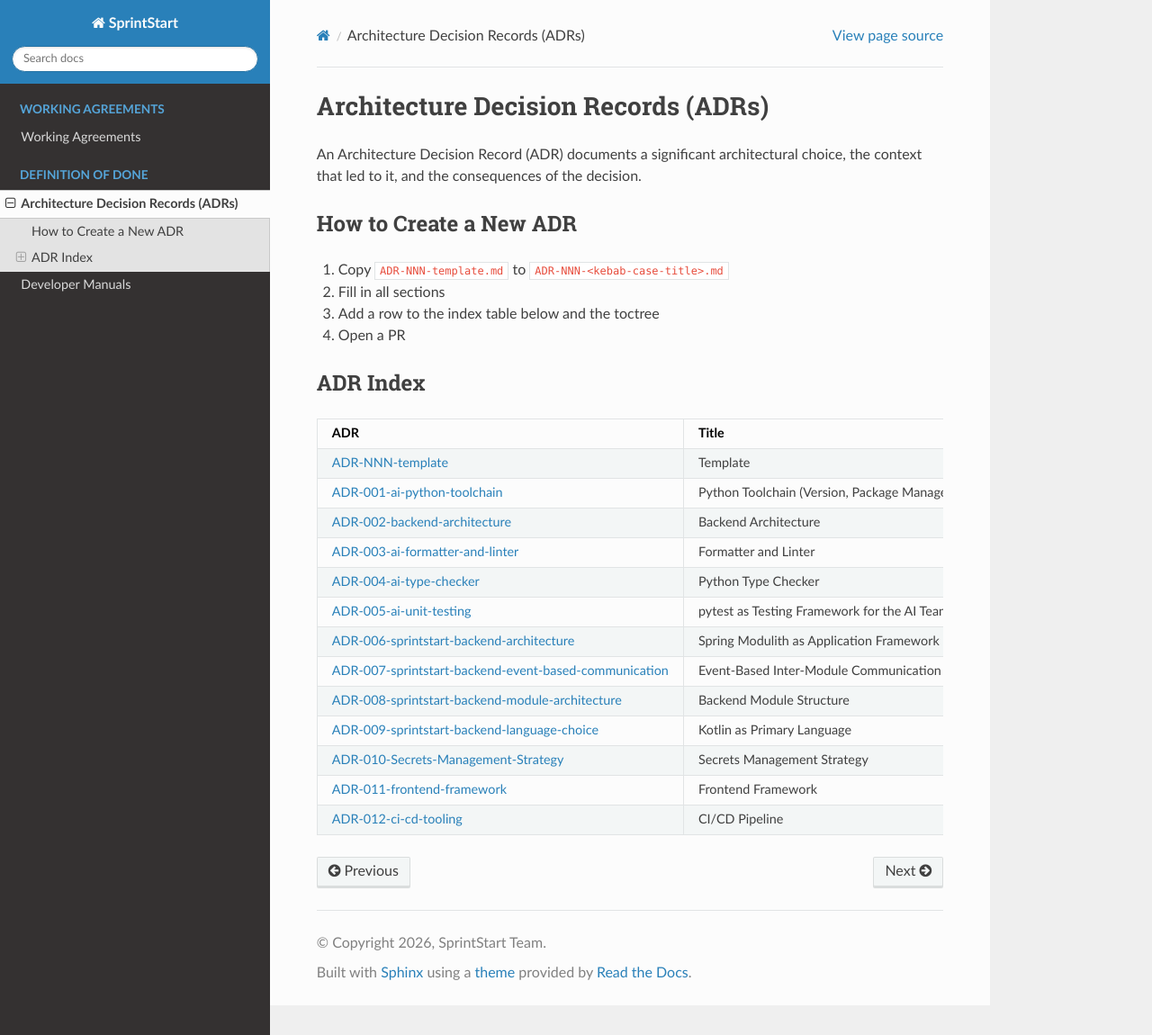
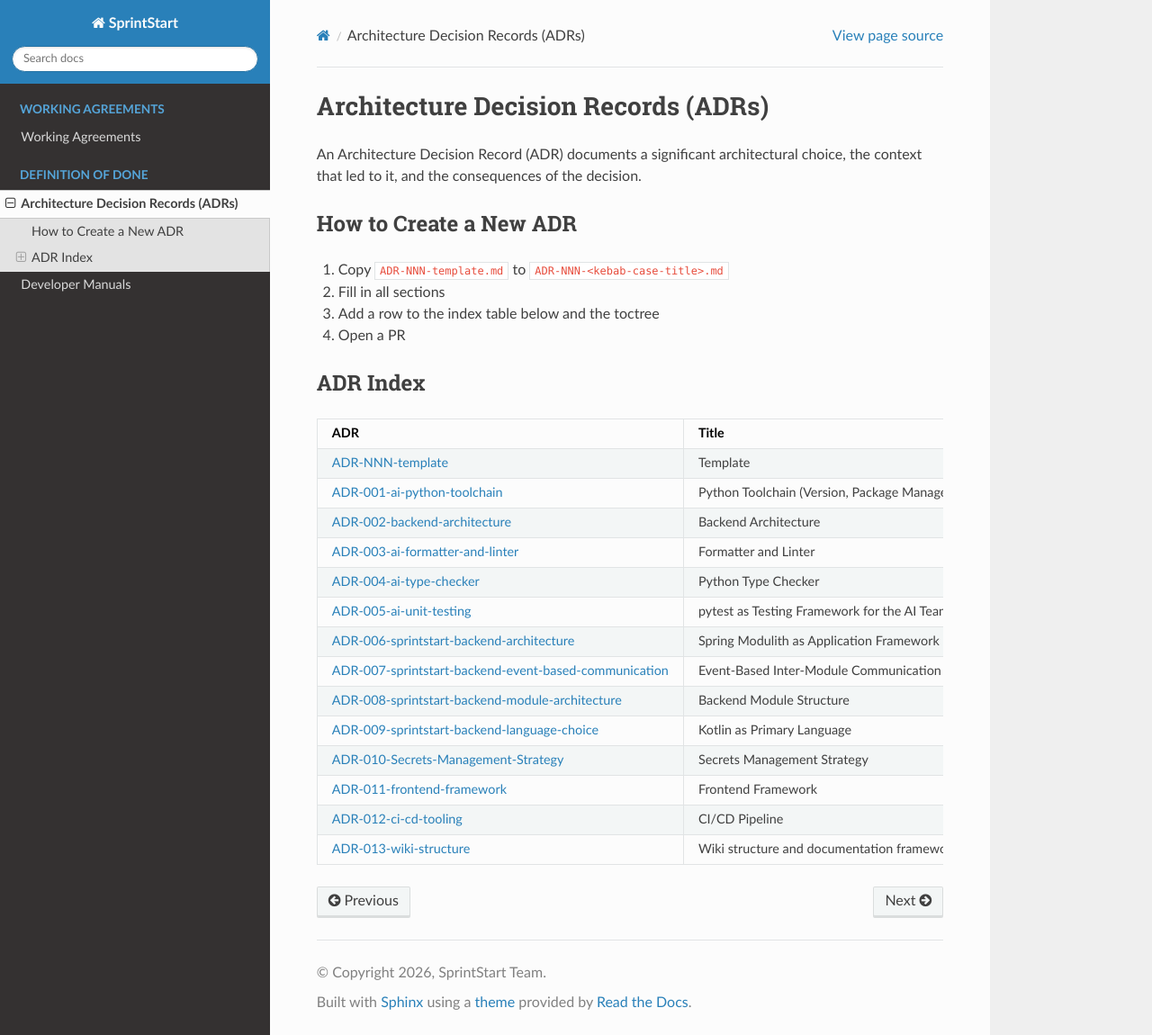
Before and after one commit to SprintStartProject/Wiki, a Sphinx documentation site: the page built from docs/source/adr/index.md, in a window 1280 px wide and 1150 px high. Shown: the whole window at 90% size. Built offline with Sphinx 7.4.7 and the Read the Docs theme 3.1.0, drawn with Linux system fonts in a browser that asks for light colours.

Commit message:
Updated path and index.md

````diff
--- a/docs/source/adr/index.md
+++ b/docs/source/adr/index.md
@@ -27,6 +27,7 @@ that led to it, and the consequences of the decision.
 | [ADR-010-Secrets-Management-Strategy](ADR-010-Secrets-Management-Strategy.md) | Secrets Management Strategy | ✅ Accepted |
 | [ADR-011-frontend-framework](ADR-011-frontend-framework.md) | Frontend Framework | ✅ Accepted |
 | [ADR-012-ci-cd-tooling](ADR-012-ci-cd-tooling.md) | CI/CD Pipeline | ✅ Accepted |
+| [ADR-013-wiki-structure](ADR-013-wiki-structure.md) | Wiki structure and documentation framework | Proposed |
 
 ```{toctree}
 :hidden:
@@ -44,4 +45,5 @@ ADR-009-sprintstart-backend-language-choice
 ADR-010-Secrets-Management-Strategy
 ADR-011-frontend-framework
 ADR-012-ci-cd-tooling
+ADR-013-wiki-structure
 ```
````
Also changed, not shown: docs/source/adr/ADR-013-wiki-structure.md (renamed from docs/source/ADR-013-wiki-structure.md).
